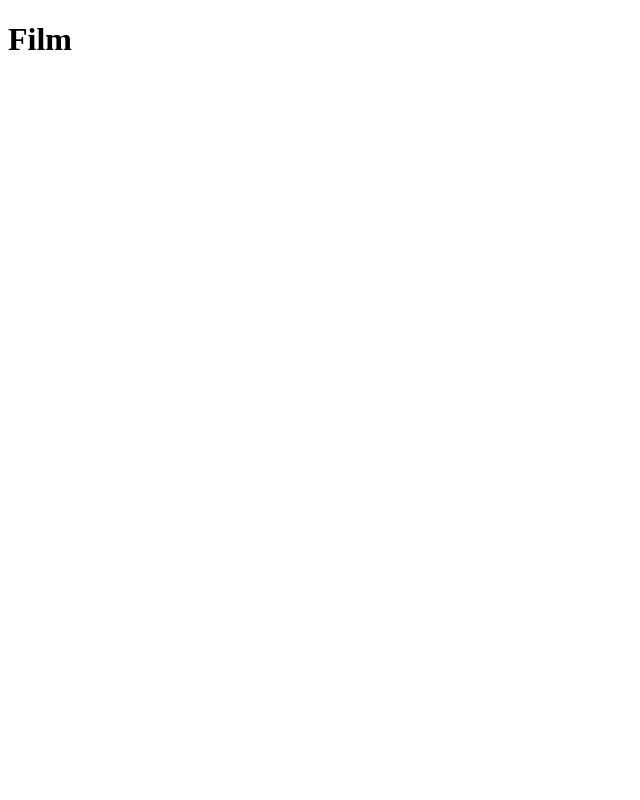
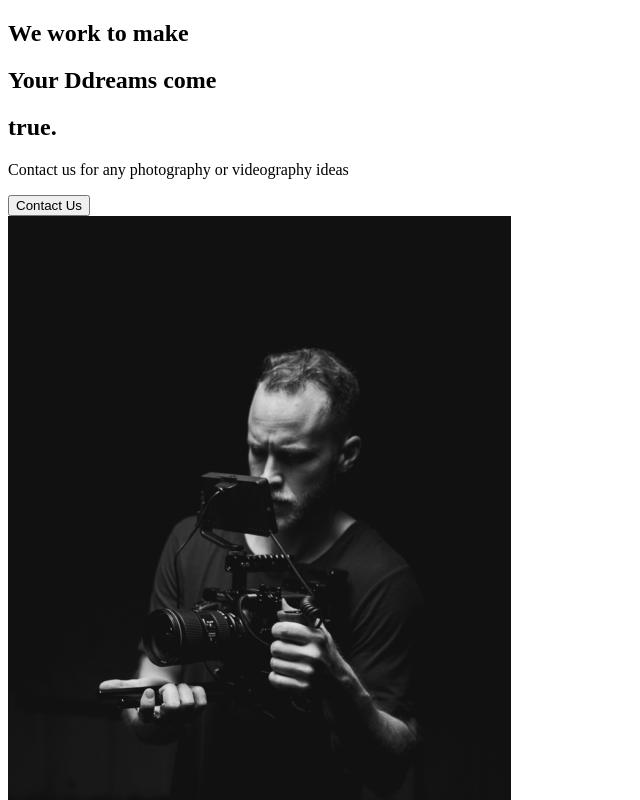
Before and after one commit to sy545846841/react-project-portfolio, a React (Create React App) app: page / in a window 1280 px wide. Shown: the top 800 px of the page, without its empty margins (0-640 px from the left). Built offline with nearby package versions, Linux system fonts and the light colour scheme.

Commit message:
2. About Section

```diff
--- a/src/App.js
+++ b/src/App.js
@@ -1,8 +1,10 @@
 import react from "react";
+import AboutSection from "./components/AboutSection";
+import AboutUs from "./pages/AboutUs";
 function App() {
   return (
     <div className="App">
-      <h1>Film</h1>
+      <AboutUs />
     </div>
   );
 }
--- /dev/null
+++ b/src/components/AboutSection.js
@@ -0,0 +1,31 @@
+import React from "react";
+import home1 from "../img/home1.png";
+
+const AboutSection = () => {
+  return (
+    <div>
+      <div className="descption">
+        <div className="title">
+          <div className="hide">
+            <h2>We work to make</h2>
+          </div>
+          <div className="hide">
+            <h2>
+              Your <span>Ddreams</span> come
+            </h2>
+          </div>
+          <div className="hide">
+            <h2>true.</h2>
+          </div>
+        </div>
+        <p>Contact us for any photography or videography ideas</p>
+        <button>Contact Us</button>
+      </div>
+      <div className="image">
+        <img src={home1} alt="guy with a camera" />
+      </div>
+    </div>
+  );
+};
+
+export default AboutSection;
--- /dev/null
+++ b/src/pages/AboutUs.js
@@ -0,0 +1,13 @@
+import React from "react";
+//page components
+import AboutSection from "../components/AboutSection";
+
+const AboutUs = () => {
+  return (
+    <div>
+      <AboutSection />
+    </div>
+  );
+};
+
+export default AboutUs;
```
